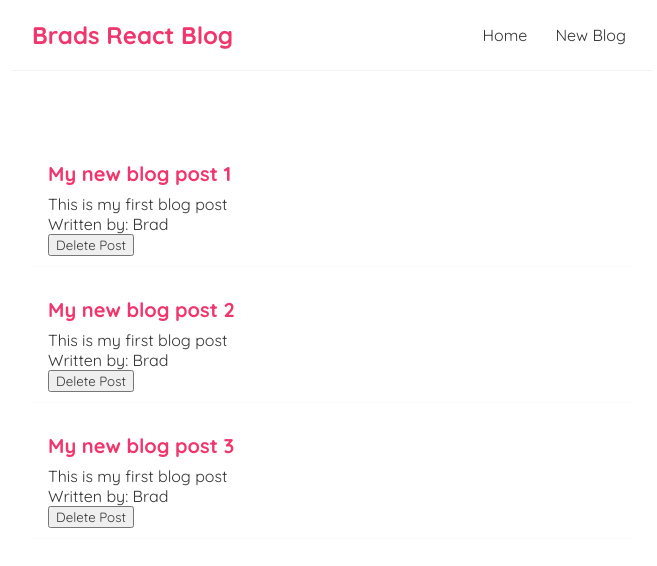
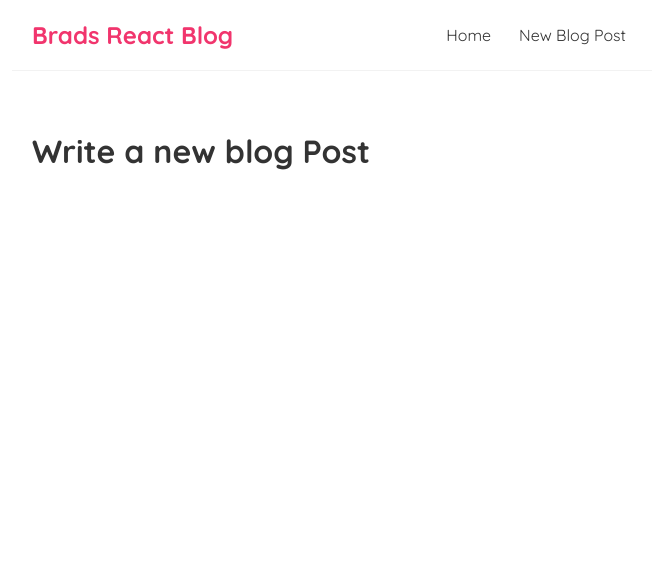
Before and after one commit to Bradzerafa/react-blog, a React (Create React App) app: page /create in a window 1280 px wide. Shown: the top 566 px of the page, without its empty margins (308-965 px from the left). Built offline with nearby package versions, Linux system fonts and the light colour scheme; data requests are answered from the project's data file.

Commit message:
React Router & Fetch abort signals

```diff
--- a/package.json
+++ b/package.json
@@ -8,6 +8,7 @@
     "@testing-library/user-event": "^12.8.3",
     "react": "^17.0.2",
     "react-dom": "^17.0.2",
+    "react-router-dom": "^5.3.0",
     "react-scripts": "4.0.3",
     "web-vitals": "^1.1.2"
   },
--- a/src/App.js
+++ b/src/App.js
@@ -1,15 +1,26 @@
 import Navbar from './components/Navbar';
-import Home from './Home';
+import Home from './components/Home';
+import Create from './components/Create';
+import {BrowserRouter as Router, Route, Switch} from 'react-router-dom'
 
 function App() {
 
   return (
-    <div className="App">
-    <Navbar />
-      <div className="content">
-        <Home />
+    <Router>
+      <div className="App">
+        <Navbar />
+        <div className="content">
+          <Switch>
+            <Route exact path="/">
+              <Home />
+            </Route>
+            <Route path="/create">
+              <Create />
+            </Route>
+          </Switch>
+        </div>
       </div>
-    </div>
+    </Router>
   );
 }
 
--- a/src/Home.js
+++ /dev/null
@@ -1,51 +0,0 @@
-import {useState, useEffect} from 'react';
-import BlogList from './components/BlogList'
-
-const Home = () => {
-    const [blogs, setBlogs] = useState(null)
-    const [isLoading, setIsLoading] = useState(true)
-    const [dataError, setDataError] = useState(false)
-
-    function deletePost(id){
-        // const newBlogs = blogs.filter(blog => blog.id !== id);
-        // setBlogs(newBlogs);
-
-        console.log('Deleted')
-    }
-
-
-
-
-    useEffect(() => {
-        fetch('http://localhost:8000/blogs')
-        .then(res => {
-           if (!res.ok){
-             throw Error()
-           }
-            return res.json()
-        })
-        .then(data => {
-            setBlogs(data)
-            setIsLoading(false)
-            setDataError(false)
-        })
-        .catch (err => {
-            console.log(err.message)
-            setDataError(true)
-            setIsLoading(false)
-        })
-    }, [])
-
-
-    return (
-        <div className="home">
-            {/* The blogs && is conditional templating */}
-            {isLoading && <h3>Loading...</h3>}
-            {dataError && <h3>Sorry, there was an error fetching the data. Please refresh</h3>}
-            {blogs &&  <BlogList blogPosts={blogs} deleteBtn={deletePost}/>}
-        </div>
-
-     );
-}
-
-export default Home;
--- /dev/null
+++ b/src/components/Create.js
@@ -0,0 +1,13 @@
+
+
+
+const Create = () => {
+    return (
+        <div className="create">
+            <h1>Write a new blog Post</h1>
+        </div>
+    )
+}
+
+
+export default Create;
--- /dev/null
+++ b/src/components/Home.js
@@ -0,0 +1,26 @@
+import BlogList from './BlogList'
+import useFetch from './useFetch';
+import UseFetch from './useFetch';
+
+const Home = () => {
+
+    function deletePost(id){
+        // const newBlogs = blogs.filter(blog => blog.id !== id);
+        // setBlogs(newBlogs);
+        console.log('Deleted')
+    }
+
+    const {data, isLoading, error} = useFetch('http://localhost:8000/blogs')
+
+    return (
+        <div className="home">
+            {/* The blogs && is conditional templating */}
+            {isLoading && <h3>Loading...</h3>}
+            {error && <h3>Sorry, there was an error fetching the data. Please refresh</h3>}
+            {data &&  <BlogList blogPosts={data} deleteBtn={deletePost}/>}
+        </div>
+
+     );
+}
+
+export default Home;
--- a/src/components/Navbar.js
+++ b/src/components/Navbar.js
@@ -1,12 +1,12 @@
-
+import {Link} from 'react-router-dom'
 
 const  Navbar = () => {
     return (
         <nav className="navbar">
             <h1>Brads React Blog</h1>
             <div className="links">
-                <a href="#">Home</a>
-                <a href="#" >New Blog</a>
+                <Link to="/">Home</Link>
+                <Link to="/create">New Blog Post</Link>
             </div>
         </nav>
      );
--- /dev/null
+++ b/src/components/useFetch.js
@@ -0,0 +1,42 @@
+import {useEffect, useState} from 'react'
+
+const useFetch = (url) =>  {
+
+    const [data, setData] = useState(null)
+    const [isLoading, setIsLoading] = useState(true)
+    const [error, setError] = useState(false)
+
+
+    useEffect(() => {
+        const abortCont = new AbortController();
+
+        fetch(url, {signal: abortCont.signal})
+        .then(res => {
+           if (!res.ok){
+             throw Error()
+           }
+            return res.json()
+        })
+        .then(data => {
+            setData(data)
+            setIsLoading(false)
+            setError(false)
+        })
+        .catch (err => {
+            if(err.name === 'AbortError'){
+                console.log('Fetch Aborted')
+            } else {
+                setError(true)
+                setIsLoading(false)
+            }
+
+        })
+
+        return () => abortCont.abort();
+
+    }, [])
+
+    return {data, isLoading, error}
+}
+
+export default useFetch;
```
Also changed, not shown: 1 other file (tests, documents, lock files or other folders).
